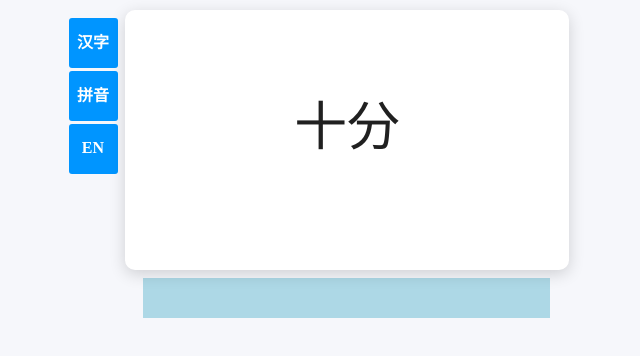
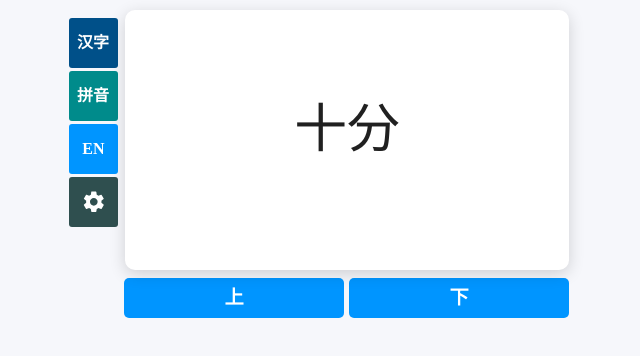
Before and after one commit to pau1tuck/hskards, a React app in the folder hskards/: page /#/flashcards in a window 1280 px wide. Shown: the top 356 px of the page, without its empty margins (321-961 px from the left). Built offline with nearby package versions, Linux system fonts and the light colour scheme; the HTML template or start-up script is replaced by a standard one.

Commit message:
21-03-17T23:18

```diff
--- a/hskards/src/modules/flashcards/index.tsx
+++ b/hskards/src/modules/flashcards/index.tsx
@@ -1,15 +1,20 @@
 import React, { useEffect, useState } from "react";
 import {
-    Wrapper,
+    Container,
     AppContainer,
     ControlPanel,
     ControlPanelButton,
+    ButtonSimplified,
+    ButtonPinyin,
     Flashcard,
     Flashcard_Inner,
     Flashcard_Front,
     Flashcard_Back,
     NavigationPanel,
+    NavigationButton,
+    Spacer,
 } from "./styles";
+import { MdSettings } from "react-icons/md";
 import { data } from "./dummy-data";
 
 export const Flashcards: React.FC = () => {
@@ -39,22 +44,22 @@ export const FlashcardApp = ({ deck }: any) => {
     const [cardContent, setCardContent] = useState(
         deck[currentCardNumber].simplified
     );
-    const [font, setFont] = useState({
+    const [style, setStyle] = useState({
         fontFamily: "Noto Sans SC",
         fontSize: "3.3rem",
     });
 
     const modeSimplified = () => {
         setCardContent(deck[currentCardNumber].simplified);
-        setFont({ fontFamily: "Noto Sans SC", fontSize: "3.3rem" });
+        setStyle({ fontFamily: "Noto Sans SC", fontSize: "3.3rem" });
     };
     const modePinyin = () => {
         setCardContent(deck[currentCardNumber].pinyin);
-        setFont({ fontFamily: "sans-serif", fontSize: "2.2rem" });
+        setStyle({ fontFamily: "sans-serif", fontSize: "2.2rem" });
     };
     const modeEnglish = () => {
         setCardContent(deck[0].english);
-        setFont({ fontFamily: "Ubuntu", fontSize: "2.4rem" });
+        setStyle({ fontFamily: "Ubuntu", fontSize: "2.4rem" });
     };
 
     const cardNext = () => {};
@@ -62,34 +67,39 @@ export const FlashcardApp = ({ deck }: any) => {
 
     return (
         <div>
-            <Wrapper>
+            <Container>
                 <AppContainer>
                     <ControlPanel>
-                        <ControlPanelButton onClick={modeSimplified}>
+                        <ButtonSimplified onClick={modeSimplified}>
                             汉字
-                        </ControlPanelButton>
-                        <ControlPanelButton onClick={modePinyin}>
-                            拼音
-                        </ControlPanelButton>
+                        </ButtonSimplified>
+                        <ButtonPinyin onClick={modePinyin}>拼音</ButtonPinyin>
                         <ControlPanelButton english onClick={modeEnglish}>
                             EN
+                        </ControlPanelButton>
+                        <ControlPanelButton settings onClick={modeEnglish}>
+                            <MdSettings></MdSettings>
                         </ControlPanelButton>
                     </ControlPanel>
                     <Flashcard>
                         <Flashcard_Inner>
-                            <Flashcard_Front font={font}>
+                            <Flashcard_Front style={style}>
                                 {cardContent}
                             </Flashcard_Front>
-                            <Flashcard_Back font={font}>
+                            <Flashcard_Back style={style}>
                                 {cardContent}
                             </Flashcard_Back>
                         </Flashcard_Inner>
                     </Flashcard>
                 </AppContainer>
-            </Wrapper>
-            <Wrapper>
-                <NavigationPanel></NavigationPanel>
-            </Wrapper>
+            </Container>
+            <Container>
+                <NavigationPanel>
+                    <NavigationButton>上</NavigationButton>
+                    <Spacer></Spacer>
+                    <NavigationButton>下</NavigationButton>
+                </NavigationPanel>
+            </Container>
         </div>
     );
 };
--- a/hskards/src/modules/flashcards/styles.tsx
+++ b/hskards/src/modules/flashcards/styles.tsx
@@ -1,14 +1,15 @@
 import styled from "styled-components";
 
 interface FlashcardFontProps {
-    readonly font: { fontFamily: string; fontSize: string };
+    readonly style: { fontFamily: string; fontSize: string };
 }
 
 interface ControlPanelButtonProps {
     readonly english?: boolean;
+    readonly settings?: boolean;
 }
 
-export const Wrapper = styled.section`
+export const Container = styled.section`
     display: flex;
     width: 100%;
     height: 200px;
@@ -45,15 +46,62 @@ export const ControlPanelButton = styled.div<ControlPanelButtonProps>`
     height: 50px;
     margin-top: 3px;
     padding-right: 1px;
-    padding-bottom: ${(props) => (props.english ? "3px" : 0)};
+    padding-bottom: 1px;
+    padding-left: ${(props) => (props.english || props.settings ? "1px" : "0")};
     align-items: center;
     justify-content: center;
     text-align: center;
     border-radius: 3px;
-    background-color: #0095ff;
+    background-color: ${(props) => (props.settings ? "#2F4F4F" : "#0095ff")};
     color: #fff;
     font-family: ${(props) => (props.english ? "Ubuntu" : "Noto Sans SC")};
     font-weight: 700;
+    font-size: ${(props) => (props.settings ? "1.6rem" : "1rem")};
+    cursor: pointer;
+    &:hover {
+        background-color: ${(props) =>
+            props.settings ? "#253f3f" : "#007fd9"};
+    }
+`;
+
+export const ButtonSimplified = styled.div<ControlPanelButtonProps>`
+    display: flex;
+    width: 100%;
+    height: 50px;
+    margin-top: 3px;
+    padding-right: 1px;
+    padding-bottom: 1px;
+    align-items: center;
+    justify-content: center;
+    text-align: center;
+    border-radius: 3px;
+    background-color: #005089;
+    color: #fff;
+    font-family: "Noto Sans SC";
+    font-weight: 700;
+    font-size: 1rem;
+    cursor: pointer;
+    &:hover {
+        background-color: #007fd9;
+    }
+`;
+
+export const ButtonPinyin = styled.div<ControlPanelButtonProps>`
+    display: flex;
+    width: 100%;
+    height: 50px;
+    margin-top: 3px;
+    padding-right: 1px;
+    padding-bottom: 1px;
+    align-items: center;
+    justify-content: center;
+    text-align: center;
+    border-radius: 3px;
+    background-color: #008b8b;
+    color: #fff;
+    font-family: "Noto Sans SC";
+    font-weight: 700;
+    font-size: 1rem;
     cursor: pointer;
     &:hover {
         background-color: #007fd9;
@@ -88,7 +136,7 @@ export const Flashcard_Front = styled.section<FlashcardFontProps>`
     display: flex;
     width: 100%;
     height: 100%;
-    padding-bottom: 25px;
+    padding-bottom: 20px;
     border-radius: 10px;
     // box-shadow: 0 3px 6px rgba(0, 0, 0, 0.16), 0 3px 6px rgba(0, 0, 0, 0.23);
     box-shadow: 0 0.25rem 1rem 0 rgb(0 0 0 / 16%);
@@ -97,8 +145,8 @@ export const Flashcard_Front = styled.section<FlashcardFontProps>`
     backface-visibility: hidden;
     align-items: center;
     justify-content: center;
-    font-family: ${(props) => props.font.fontFamily || "sans-serif"};
-    font-size: ${(props) => props.font.fontSize};
+    font-family: ${(props) => props.style.fontFamily || "sans-serif"};
+    font-size: ${(props) => props.style.fontSize};
     font-weight: 400;
     color: #202020;
 `;
@@ -117,7 +165,7 @@ export const Flashcard_Back = styled.section<FlashcardFontProps>`
     transform: rotateX(180deg);
     align-items: center;
     justify-content: center;
-    font-family: ${(props) => props.font.fontFamily || "sans-serif"};
+    font-family: ${(props) => props.style.fontFamily || "sans-serif"};
     font-size: 2rem;
     @media (min-width: 600px) {
         font-size: 3rem;
@@ -125,9 +173,32 @@ export const Flashcard_Back = styled.section<FlashcardFontProps>`
 `;
 
 export const NavigationPanel = styled.section`
-    width: 407px;
+    display: flex;
+    width: 445px;
     height: 40px;
     margin-top: 18px;
-    margin-left: 54px;
-    background-color: lightblue;
+    margin-left: 55px;
 `;
+
+export const NavigationButton = styled.div`
+    display: flex;
+    width: 220px;
+    height: 40px;
+    align-items: center;
+    justify-content: center;
+    text-align: center;
+    border-radius: 5px;
+    font-family: "Noto Sans SC";
+    font-weight: 700;
+    font-size: 1.2rem;
+    background-color: #0095ff;
+    color: #fff;
+    cursor: pointer;
+    &:hover {
+        background-color: #007fd9;
+    }
+`;
+
+export const Spacer = styled.div`
+    flex-grow: 1;
+`;
```
Also changed, not shown: hskards/static/hskards/js/index.js.
